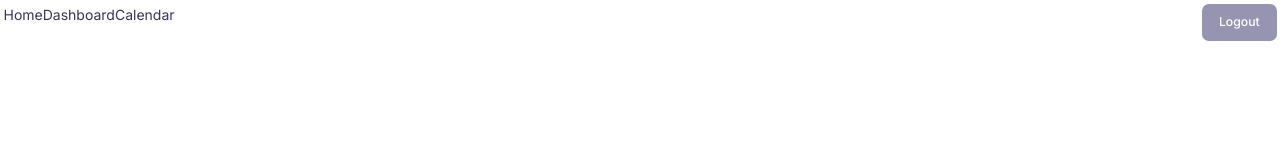
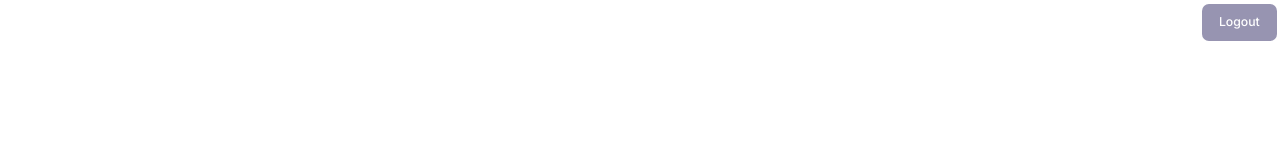
Before and after one commit to IraGur/FMB, a Next.js app: page / in a window 1280 px wide. Shown: the top 160 px of the page. Built offline with nearby package versions, Linux system fonts and the light colour scheme.

Commit message:
removed helper header

```diff
--- a/app/components/Header.js
+++ b/app/components/Header.js
@@ -27,9 +27,9 @@ export default function Header() {
    return (
       <div className="flex">
          <div className="grow">
-            <Link href={"/"}>Home</Link>
+            {/* <Link href={"/"}>Home</Link>
             <Link href={"/dashboard"}>Dashboard</Link>
-            <Link href={"/calendar"}>Calendar</Link>
+            <Link href={"/calendar"}>Calendar</Link> */}
          </div>
          <div>
             <Button
```
